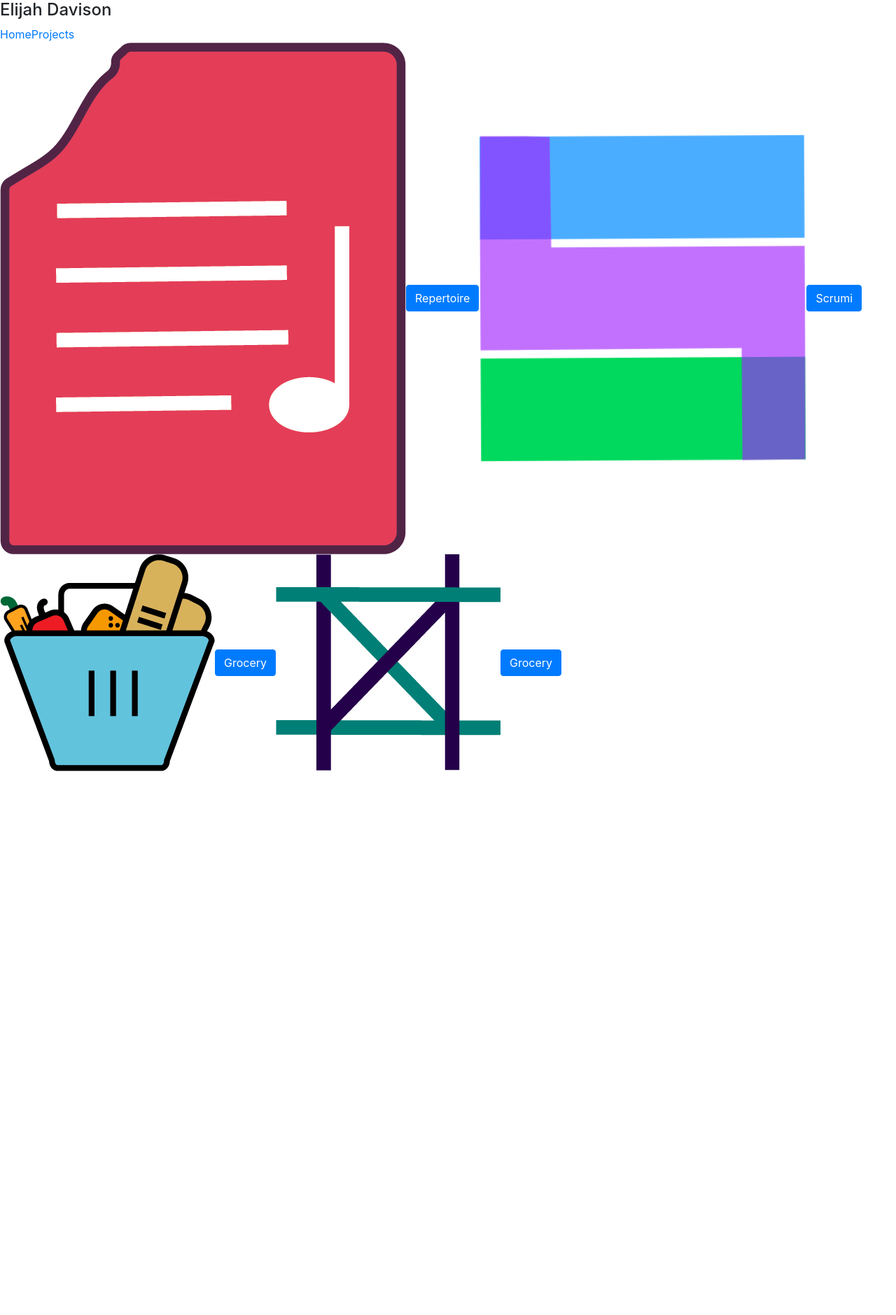
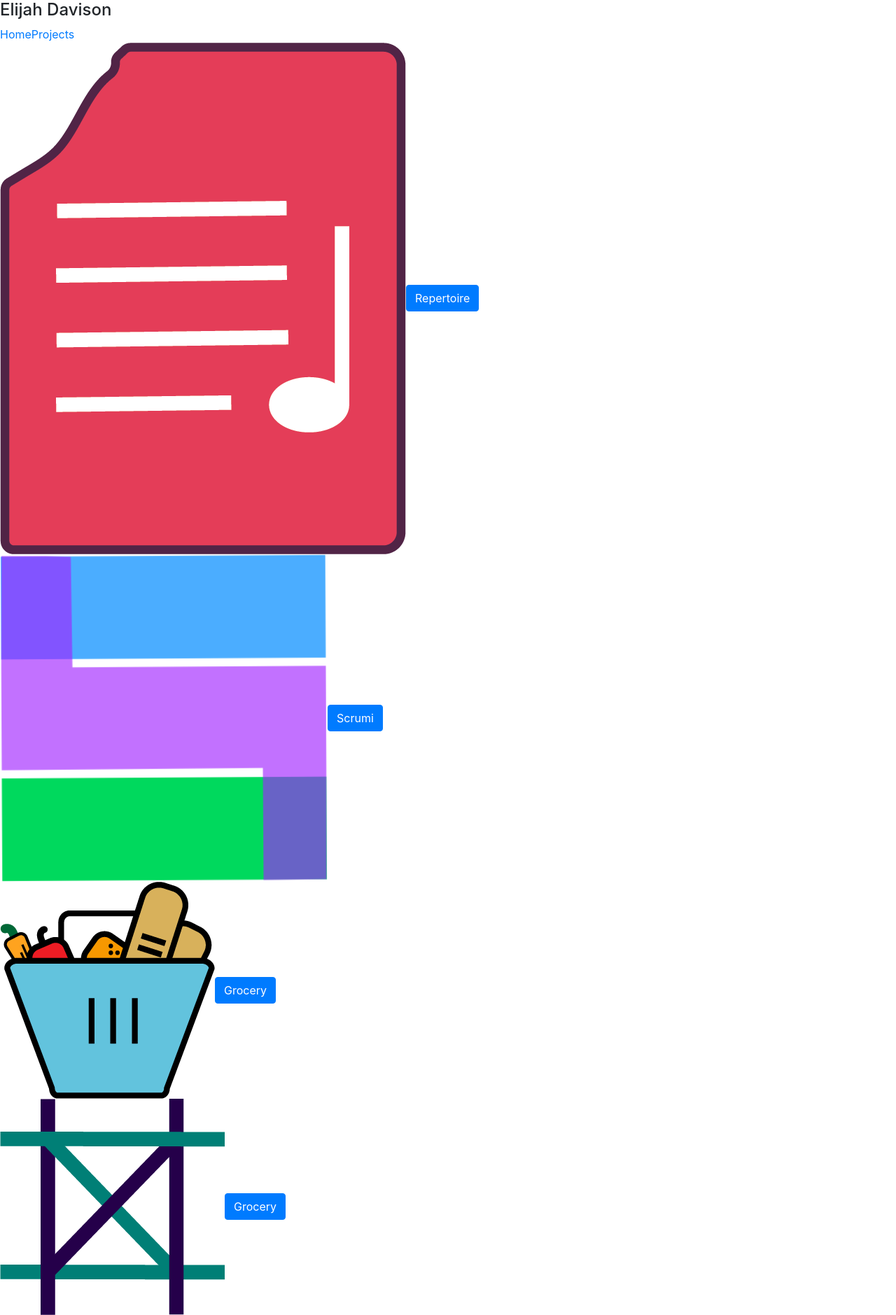
Before and after one commit to ehdavison/ehdavison.github.io, a React (Create React App) app: page /projects in a window 1280 px wide. Shown: the whole page at 70% size. Before the commit the page ends 1102 px from the top, so only its background shows below. Built offline with nearby package versions, Linux system fonts and the light colour scheme.

Commit message:
prestyling commit

```diff
--- /dev/null
+++ b/src/components/Projects.css
@@ -0,0 +1,4 @@
+.repertoire {
+    border-width: 10px;
+    border-color: black;
+}
--- a/src/components/Projects.js
+++ b/src/components/Projects.js
@@ -5,6 +5,7 @@ import ScrumiLogo from '../../src/icons/scrumilogo.png'
 import GroceryIcon from '../../src/icons/groceryIcon.png'
 import TTTIcon from '../../src/icons/ticTacToeIcon.png'
 import { render } from '@testing-library/react'
+import '../components/Projects.css'
 
 function Projects() {
     // Show Repertoire Modal
@@ -61,18 +62,26 @@ function Projects() {
           </Modal.Footer>
         </Modal>
 
-            <div className="repertoire-container">
+        <div className="projects-container">
+          <div className="repertoire">
             <img alt="repertoire-icon" src={RepertoireIcon} />
             <Button variant="primary" onClick={() => setRepShow(true)}>Repertoire</Button>
+          </div>
 
+          <div className="scrumi">
             <img alt="scrumi-icon" src={ScrumiLogo} />
             <Button variant="primary" onClick={() => setScrumShow(true)}>Scrumi</Button>
+          </div>
 
+          <div className="grocery">
             <img alt="grocery-icon" src={GroceryIcon} />
             <Button variant="primary" onClick={() => setGroShow(true)}>Grocery</Button>
+          </div>
 
+          <div className="tic-tac-toe">
             <img alt="tic-tac-toe-icon" src={TTTIcon}/>
             <Button variant="primary" onClick={() => setTicShow(true)}>Grocery</Button>
+          </div>
         </div>
     </div>
     )
```
Also changed, not shown: src/App.css (line endings or trailing spaces), 1 other file (tests, documents, lock files or other folders). Lines whose indentation alone changed are shown as unchanged.
